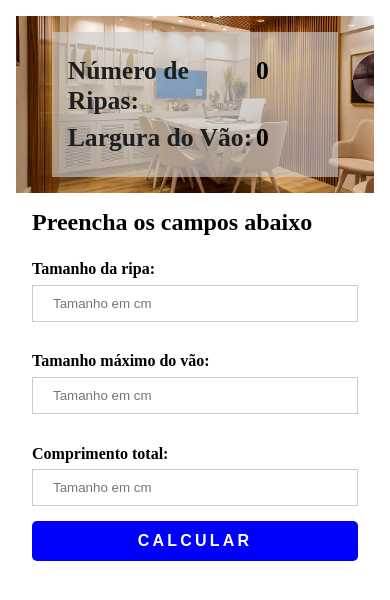
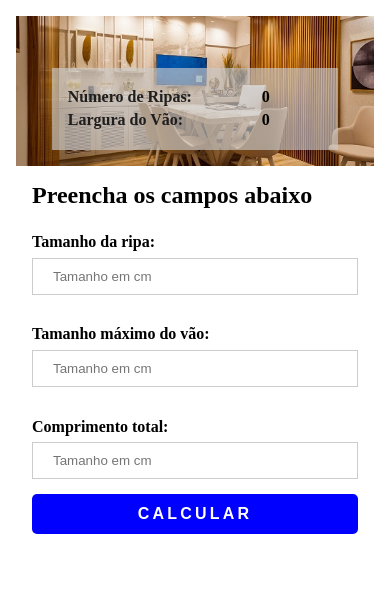
Before and after one commit to Orozimbo1/MSM, a Next.js app: page / in a window 390 px wide. Shown: the top 600 px of the page. Built offline with nearby package versions, Linux system fonts and the light colour scheme.

Commit message:
Lógica concluída

```diff
--- a/pages/index.js
+++ b/pages/index.js
@@ -14,12 +14,24 @@ export default function Home() {
   const [numeroRipas, setNumeroRipas] = useState(0)
   const [largVao, setLargVao] = useState(0)
 
+  const calcular = (ripa, vaoMax, comprimento) => {
+    let numeroRipas = 2
+    let vao = (comprimento - (numeroRipas * ripa)) / (numeroRipas - 1)
+
+    if(comprimento < 2 * ripa) return 'chifre'
+    while(vao > vaoMax) {
+      numeroRipas++
+      vao = (comprimento - (numeroRipas * ripa)) / (numeroRipas - 1)
+    }
+
+    setNumeroRipas(numeroRipas)
+    setLargVao(vao.toFixed(2))
+  }
+
   const handleSubmit = (e) => {
     e.preventDefault()
 
-    console.log(largRipa)
-    console.log(largMaxVao)
-    console.log(comprimento)
+    calcular(largRipa, largMaxVao, comprimento)
   }
 
   return (
--- a/styles/Home.module.css
+++ b/styles/Home.module.css
@@ -86,6 +86,11 @@
 
   .response {
     width: 100%;
+    height: 150px;
+  }
+
+  .response h2 {
+    font-size: 1em;
   }
 
   .main .cad {
```
